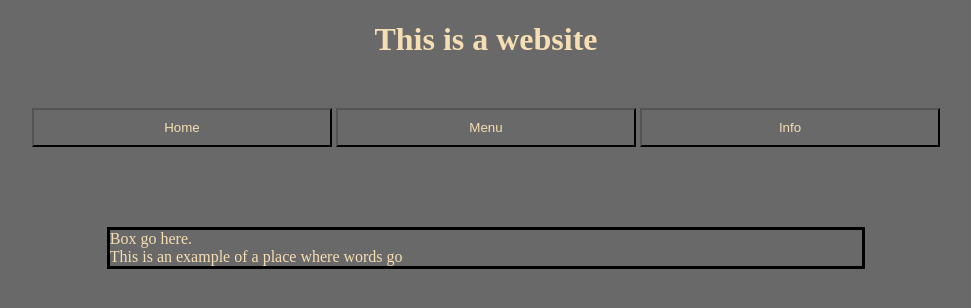
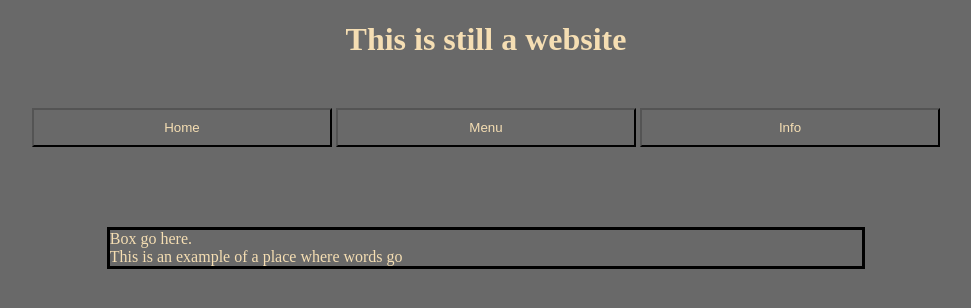
Before and after one commit to gallagp4/Tester, a plain HTML site: page index.html in a window 1280 px wide. Shown: the whole page, without its empty margins (154-1125 px from the left). Drawn offline with Linux system fonts and the light colour scheme.

Commit message:
Changed Title

```diff
--- a/index.html
+++ b/index.html
@@ -7,7 +7,7 @@
 </head>
 
 <body>
-	<h1> This is a website</h1>
+	<h1> This is still a website</h1>
 
 	<div class="button_holder">
 			<button type = 'button' class="button"> Home</button>
```
